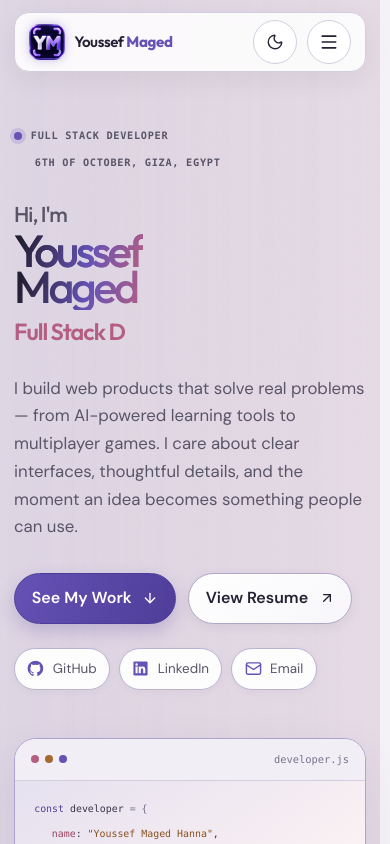
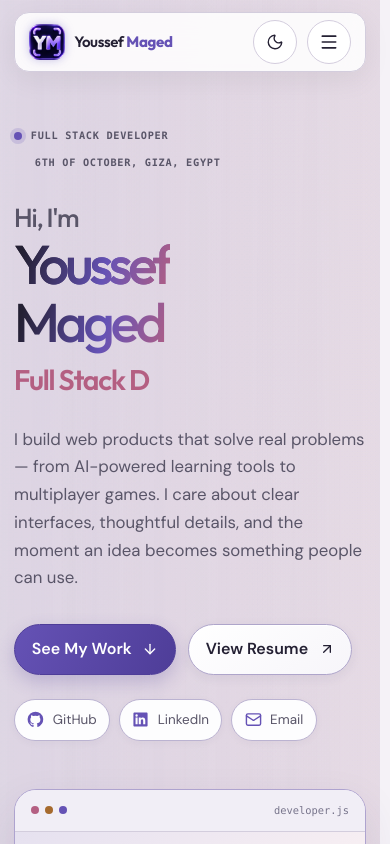
Before and after one commit to youcieff/Portfolio, a Next.js app: page / in a window 390 px wide. Shown: the top 844 px of the page. Built offline with nearby package versions, Linux system fonts and the light colour scheme.

Commit message:
Fix mobile hero sizing and descender clipping

```diff
--- a/app/globals.css
+++ b/app/globals.css
@@ -594,7 +594,7 @@ img {
   max-width: 14ch;
   margin: 0;
   font:
-    600 clamp(3.6rem, 9vw, 7.7rem)/0.91 var(--font-outfit),
+    600 clamp(3.6rem, 9vw, 7.7rem)/0.98 var(--font-outfit),
     sans-serif;
   letter-spacing: -0.075em;
 }
@@ -610,22 +610,27 @@ img {
 }
 .hero h1 .hero-title-name {
   width: fit-content;
+  overflow: visible;
   background: linear-gradient(105deg, var(--ink) 8%, var(--accent) 58%, var(--accent-secondary));
   background-clip: text;
   color: transparent;
 }
 .hero-title-name > span {
-  line-height: 1.02;
+  line-height: 1.12;
+  padding-bottom: 0.08em;
   background: linear-gradient(105deg, var(--ink) 8%, var(--accent) 58%, var(--accent-secondary));
   background-clip: text;
   color: transparent;
 }
 .hero-title-name > span + span {
   position: relative;
-  top: -0.2em;
+  top: -0.14em;
 }
 .hero h1 .hero-role-line {
+  width: max-content;
+  max-width: 100%;
   min-height: 1.08em;
+  white-space: nowrap;
   color: var(--muted);
   font-size: 0.52em;
   line-height: 1.15;
@@ -3349,7 +3354,7 @@ body:has(.project-dialog[open]) .custom-cursor:not(.dialog-cursor) {
     width: calc(100% - 28px);
   }
   .hero h1 {
-    font-size: clamp(2.6rem, 11.5vw, 4.3rem);
+    font-size: clamp(3rem, 14vw, 4.6rem);
   }
   .hero-socials {
     flex-wrap: wrap;
```
